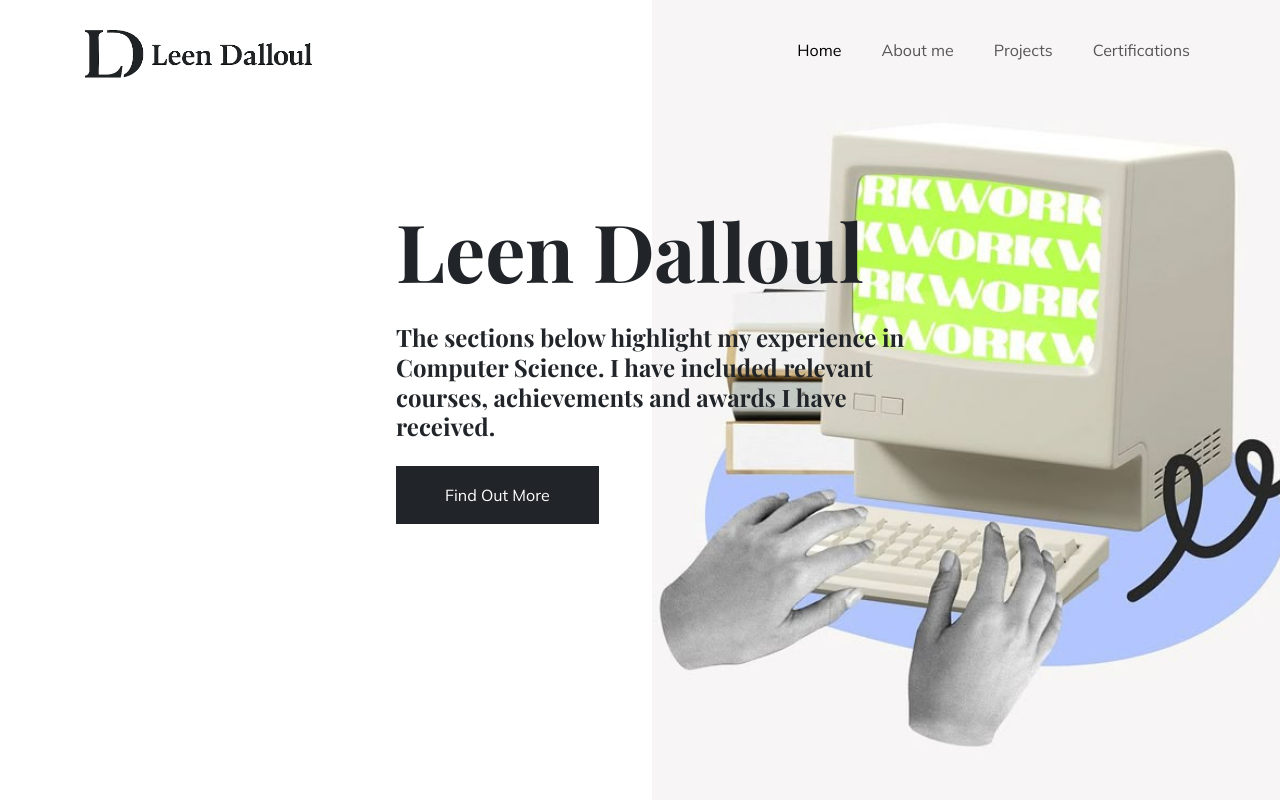
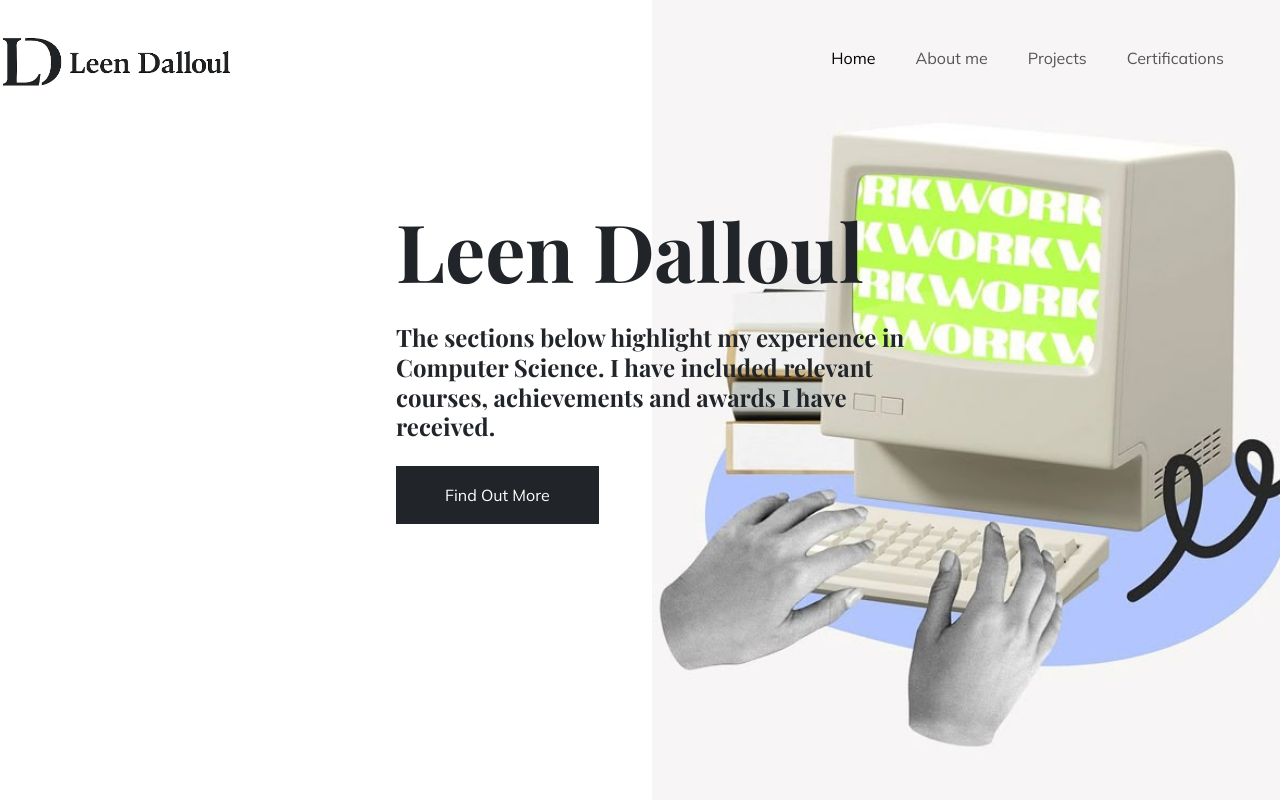
Before and after one commit to leendalloul/leendal-portfolio, a plain HTML site: page index.html in a window 1280 px wide. Shown: the top 800 px of the page. Drawn offline with nearby package versions, Linux system fonts and the light colour scheme; files that its build step writes are made by us from their sources; files whose address does not match are found by name; a web font is replaced by a local one.

Commit message:
Add files via upload

```diff
--- a/index.html
+++ b/index.html
@@ -41,27 +41,30 @@
 
 	<header id="header" class="fixed-top">
 		<div class="container-fluid">
-		  <nav class="navbar navbar-expand-lg py-3">
-			<div class="container d-flex justify-content-between align-items-center">
-			  <a class="navbar-brand" href="index.html">
+			<div class="row">
+				<nav class="navbar navbar-expand-lg py-4">
+					<div class="navbar-brand">
+						<a href="index.html">
 							<img src="LOGO.png" alt="logo" class="logo-img">
+
 						</a>
-			  <button class="navbar-toggler" type="button" data-bs-toggle="collapse" data-bs-target="#slide-navbar-collapse">
-				<span class="navbar-toggler-icon"></span>
-			  </button>
-			  <div class="collapse navbar-collapse justify-content-end" id="slide-navbar-collapse">
-				<ul class="navbar-nav gap-4">
+					</div>
+
+					<div class="navbar-collapse collapse justify-content-end me-5" id="slide-navbar-collapse">
+						<ul id="slide-down" class="navbar-nav gap-4">
 							<li><a href="#billboard" class="nav-link active">Home</a></li>
 							<li><a href="#about" class="nav-link">About me</a></li>
 							<li><a href="#projects" class="nav-link">Projects</a></li>
 							<li><a href="#certificates" class="nav-link">Certifications</a></li>
 						</ul>
 					</div>
-			</div>
+					<div id="menu-btn" class="menu-btn d-lg-none"><span></span></div>
+
+
 				</nav>
 			</div>
+		</div>
 	</header>
-
 
 	<div id="billboard">
 		<div class="container">
--- a/style.css
+++ b/style.css
@@ -636,9 +636,3 @@ header {
         margin-top: 0;
     }
 }
-.logo-img {
-    max-height: 60px;
-    width: auto;
-    display: inline-block;
-    vertical-align: middle;
-  }
```
Lines whose indentation alone changed are shown as unchanged.
